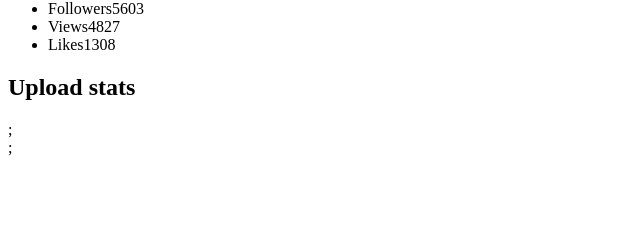
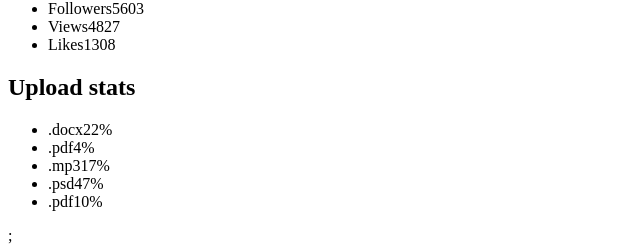
Before and after one commit to anastasiia-kolieva/goit-react-hw-01-components, a React (Create React App) app: page / in a window 1280 px wide. Shown: the part 906-1156 px from the top of the page, without its empty margins (0-640 px from the left). Before the commit the page ends 1071 px from the top, so only its background shows below. Built offline with nearby package versions, Linux system fonts and the light colour scheme.

Commit message:
made third task

```diff
--- a/src/App.js
+++ b/src/App.js
@@ -19,7 +19,6 @@ export default function App() {
         likes={user.stats.likes}
       />
       <Statistics title="Upload stats" stats={statisticalData} />;
-      <Statistics stats={statisticalData} />;
     </div>
   );
 }
--- /dev/null
+++ b/src/components/List.js
@@ -0,0 +1,15 @@
+import PropTypes from 'prop-types';
+
+export default function List({ label, percentage }) {
+  return (
+    <li className="item">
+      <span className="label">{label}</span>
+      <span className="percentage">{percentage}%</span>
+    </li>
+  );
+}
+
+List.propTypes = {
+  label: PropTypes.string.isRequired,
+  percentage: PropTypes.number.isRequired,
+};
--- a/src/components/Statistics.js
+++ b/src/components/Statistics.js
@@ -1,5 +1,15 @@
 import PropTypes from 'prop-types';
+import StatisticsList from './StatisticsList';
 
-export default function Statistics({ title, statisticalData }) {
-  return <div>{title && <h2>{title}</h2>}</div>;
+export default function Statistics({ title, stats }) {
+  return (
+    <section className="statistics">
+      {title && <h2>{title}</h2>}
+      <StatisticsList stats={stats} />
+    </section>
+  );
 }
+
+Statistics.propTypes = {
+  title: PropTypes.string,
+};
--- /dev/null
+++ b/src/components/StatisticsList.js
@@ -0,0 +1,13 @@
+import List from './List';
+
+export default function StatisticsList({ stats }) {
+  return (
+    <ul className="stat-list">
+      {stats.map(item => {
+        return (
+          <List key={item.id} label={item.label} percentage={item.percentage} />
+        );
+      })}
+    </ul>
+  );
+}
```
Also changed, not shown: 1 other file (tests, documents, lock files or other folders).
